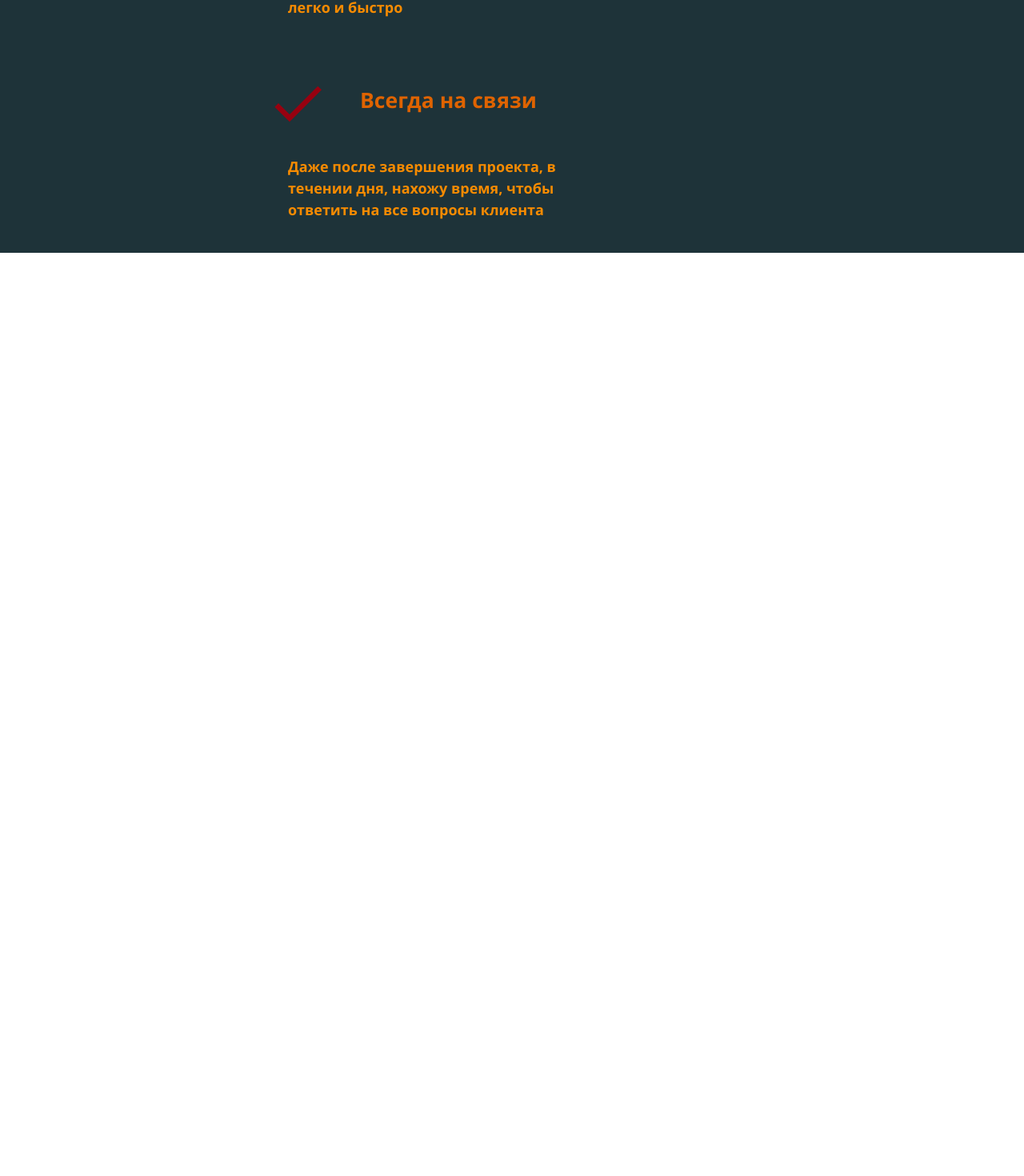
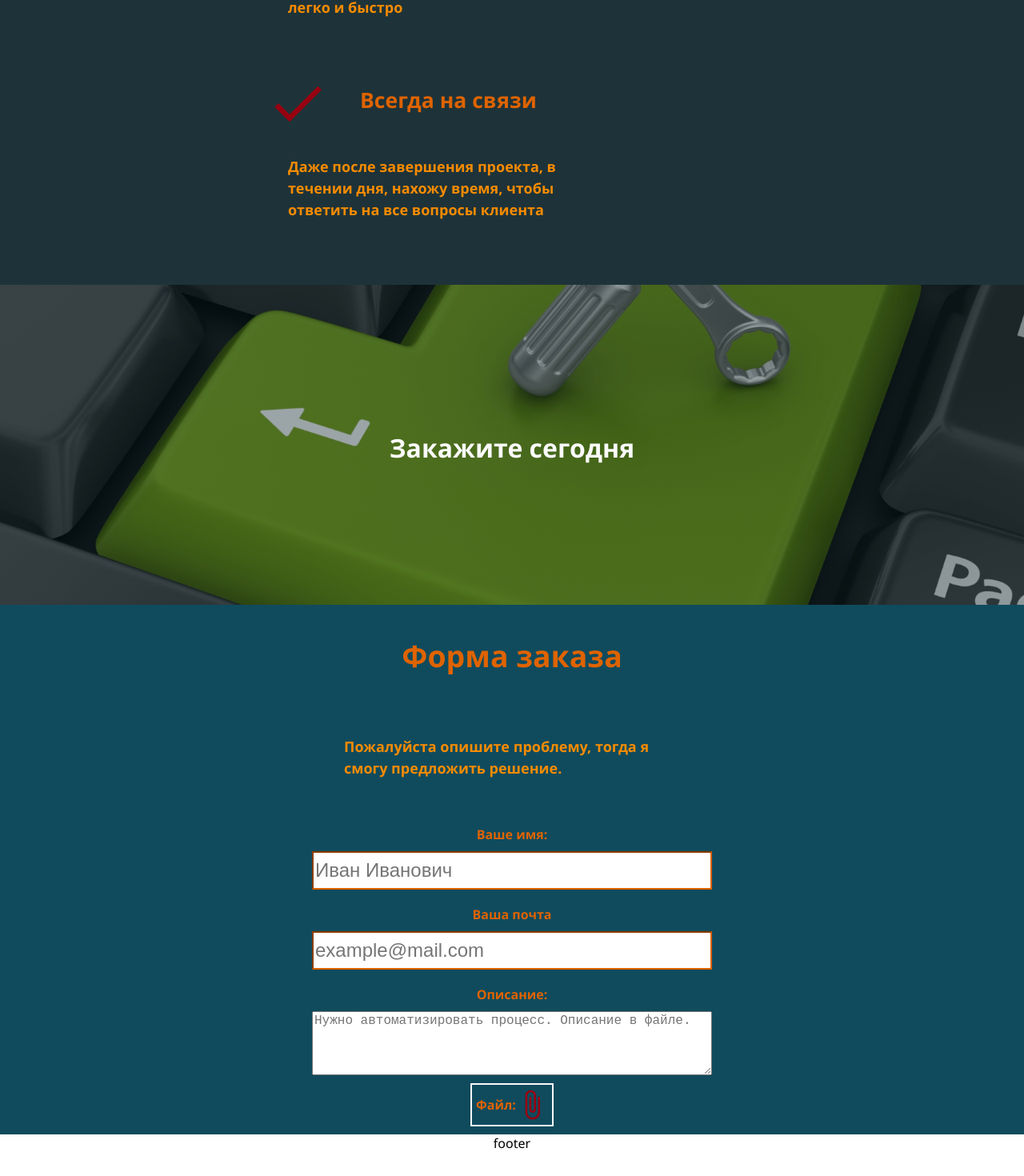
Before and after one commit to kolserdav/automatic, a Next.js app: page / in a window 1280 px wide. Shown: the part 5480-6950 px from the top of the page at 80% size. Before the commit the page ends 5796 px from the top, so only its background shows below. Built offline with nearby package versions, Linux system fonts and the light colour scheme.

Commit message:
Add form

```diff
--- a/pages/index.tsx
+++ b/pages/index.tsx
@@ -1,11 +1,14 @@
 import Head from 'next/head'
+import { useState, useRef } from 'react'
 import classnames from 'classnames'
 import h from '../styles/home/Header.module.scss'
 import n from '../styles/home/Notice.module.scss'
 import s from '../styles/home/Stage.module.scss'
 import p from '../styles/home/Person.module.scss'
 import a from '../styles/home/Adv.module.scss'
-import { SvgIcon } from '@material-ui/core'
+import e from '../styles/home/Enter.module.scss'
+import f from '../styles/home/Footer.module.scss'
+import t from '../styles/home/Task.module.scss'
 import ReportProblemIcon from '@material-ui/icons/ReportProblem';
 import FaceIcon from '@material-ui/icons/Face'
 import StorageIcon from '@material-ui/icons/Storage'
@@ -13,6 +16,7 @@ import DoneOutLineIcon from '@material-ui/icons/DoneOutline'
 import DevicesOtherIcon from '@material-ui/icons/DevicesOther'
 import ContactSupportIcon from '@material-ui/icons/ContactSupport'
 import DoneIcon from '@material-ui/icons/Done';
+import AttachFileIcon from '@material-ui/icons/AttachFile'
 import { ThemeProvider, createMuiTheme } from '@material-ui/core'
 import MyApp from './_app'
 import { loadGetInitialProps } from 'next/dist/next-server/lib/utils'
@@ -57,12 +61,16 @@ const MyButton = (props) => {
   return <button className={classnames(n.askButton, 'button')}>{props.text}</button>
 };
 
+
 export default function Home(props) {
 
+  const file: any = useRef();
 
   if (typeof window !== 'undefined') {
     window.addEventListener('resize', () => {
+      const html = document.querySelector('html')
       console.log(document.body.clientWidth)
+      console.log('scrollBar', html.offsetWidth)
     });
   }
 
@@ -181,7 +189,41 @@ export default function Home(props) {
             </div>
           </div>
         </div>
+        <div className={e.sendNow}>
+          <div className={e.wrapper}>
+            <h1 style={{position: 'relative', top: '20vh'}}>Закажите сегодня</h1>
+          </div>
+        </div>
       </main>
+      <div className={classnames(t.form, 'center', 'column')}>
+        <div className="boldHeader">
+          <h3>Форма заказа</h3>
+        </div>
+        <div className="boldDesc">
+          <p>Пожалуйста опишите проблему, тогда я смогу предложить решение.</p>
+        </div>
+        <label>Ваше имя:</label>
+        <input placeholder="Иван Иванович" className='textField'></input>
+        <label>Ваша почта</label>
+        <input placeholder='example@mail.com' type='email' className='textField'></input>
+        <label>Описание:</label>
+        <textarea placeholder='Нужно автоматизировать процесс. Описание в файле.' className="textarea"></textarea>
+        <div className={classnames('row', 'center', t.addFile)}
+          onClick={() => {
+            file.current.addEventListener('change', () => {
+              console.log(file.current)
+            })
+            file.current.click();
+          }}
+        >
+          <label style={{ cursor: 'pointer' }}>Файл:</label>
+          <AttachFileIcon style={{ fontSize: '40px' }} color="error" />
+          <input ref={file} hidden type="file"></input>
+        </div>
+      </div>
+      <footer className={f.footer}>
+        footer
+      </footer>
     </div>
     </ ThemeProvider>
   )
--- a/styles/globals.scss
+++ b/styles/globals.scss
@@ -17,13 +17,11 @@ a {
   box-sizing: border-box;
 }
 
-html,
-body {
-  padding: 0;
-  margin: 0;
-  font-family: -apple-system, BlinkMacSystemFont, Segoe UI, Roboto, Oxygen,
-    Ubuntu, Cantarell, Fira Sans, Droid Sans, Helvetica Neue, sans-serif;
+label {
+  color: $text-light-color;
+  font-weight: 600;
 }
+
 
 .container {
   min-height: 100vh;
@@ -105,3 +103,39 @@ body {
 .boldDesc.big {
   padding: 40px;
 }
+
+.textField {
+  font-size: x-large;
+  margin: 10px 20px 20px 20px;
+  height: 2em;
+  width: 500px;
+  color: $primary-color;
+  border-color: $text-light-color;
+  @media(max-width: 500px) {
+    width: 300px;
+  }
+}
+
+.textarea {
+  width: 500px;
+  height: 5em;
+  font-size: large;
+  margin: 10px 20px 0 20px;
+  color: $primary-color;
+  @media(max-width: 500px) {
+    width: 300px;
+  }
+}
+
+.select {
+  margin: 12px;
+  font-size: x-large;
+  margin: 10px 20px 20px 20px;
+  height: 2em;
+  width: 500px;
+  color: $primary-color;
+  border-color: $text-light-color;
+  @media(max-width: 500px) {
+    width: 300px;
+  }
+}
--- a/styles/home/Adv.module.scss
+++ b/styles/home/Adv.module.scss
@@ -1,8 +1,10 @@
 @import '../module.scss';
 
 .advantages {
+  max-width: 100%;
   position: relative;
   padding-top: 40px;
+  padding-bottom: 40px;
   background: getColor(0.9);
 }
 
@@ -14,7 +16,7 @@
   position: absolute;
 }
 .advantages:after {
-  border-left: calc(100vw - 12px) solid transparent;
+  border-left: calc(100vw - 3vw) solid transparent;
   left: 0;
   transform: rotate(180deg);
 }
--- /dev/null
+++ b/styles/home/Enter.module.scss
@@ -0,0 +1,30 @@
+@import '../module.scss';
+
+.wrapper {
+  z-index: 3;
+  width: 100%;
+  height: 100%;
+  background: getColor(0.4);
+  display: flex;
+  flex-direction: column;
+  align-items: center;
+  color: #fafafa;
+}
+
+.sendNow {
+  z-index: 1;
+  width: 100%;
+  height: 50vh;
+  background-image: url("../../public/img/home/send_now_background.jpg");
+  background-repeat: no-repeat;
+  background-position: center;
+  background-size: cover;
+  background-attachment: fixed;
+  @media(max-width: 700px) {
+    background-image: url("../../public/img/home/send_now_background_700.jpg");
+    background-repeat: no-repeat;
+    background-position: center;
+    background-size: cover;
+    background-attachment: fixed;
+  }
+}
--- /dev/null
+++ b/styles/home/Footer.module.scss
@@ -0,0 +1,5 @@
+
+
+.footer {
+  height: 40vh;
+}
--- a/styles/home/Stage.module.scss
+++ b/styles/home/Stage.module.scss
@@ -33,7 +33,8 @@
   position: absolute;
 }
 .stages:after {
-  border-left: calc(100vw - 12px) solid transparent;
+  border-left: calc(100vw - 3vw) solid transparent;
+  border-top-right-radius: 40px;
   left: 0;
 }
 
--- /dev/null
+++ b/styles/home/Task.module.scss
@@ -0,0 +1,21 @@
+@import '../module.scss';
+
+.form {
+  width: 100%;
+  background: $primary-color;
+}
+
+.addFile {
+  margin: 10px;
+  padding: 5px;
+  border: 2px solid #fafafa;
+  cursor: pointer;
+}
+
+.addFile:hover {
+  box-shadow: 0 0 10px rgba(255, 255, 255, 0.5);
+}
+
+.addFile:active {
+  border: 2px solid $alert-color;
+}
```
Also changed, not shown: public/img/home/send_now_background.jpg (added), public/img/home/send_now_background_700.jpg (added).
